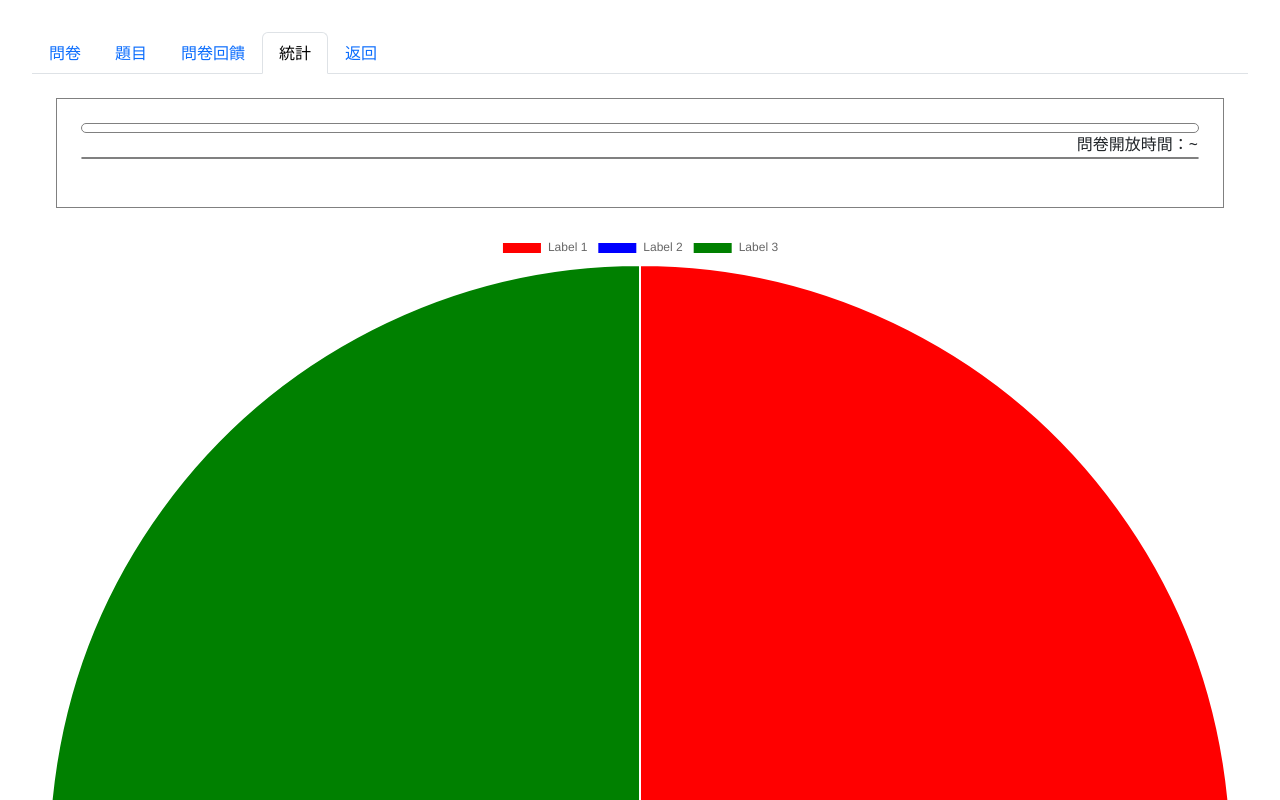
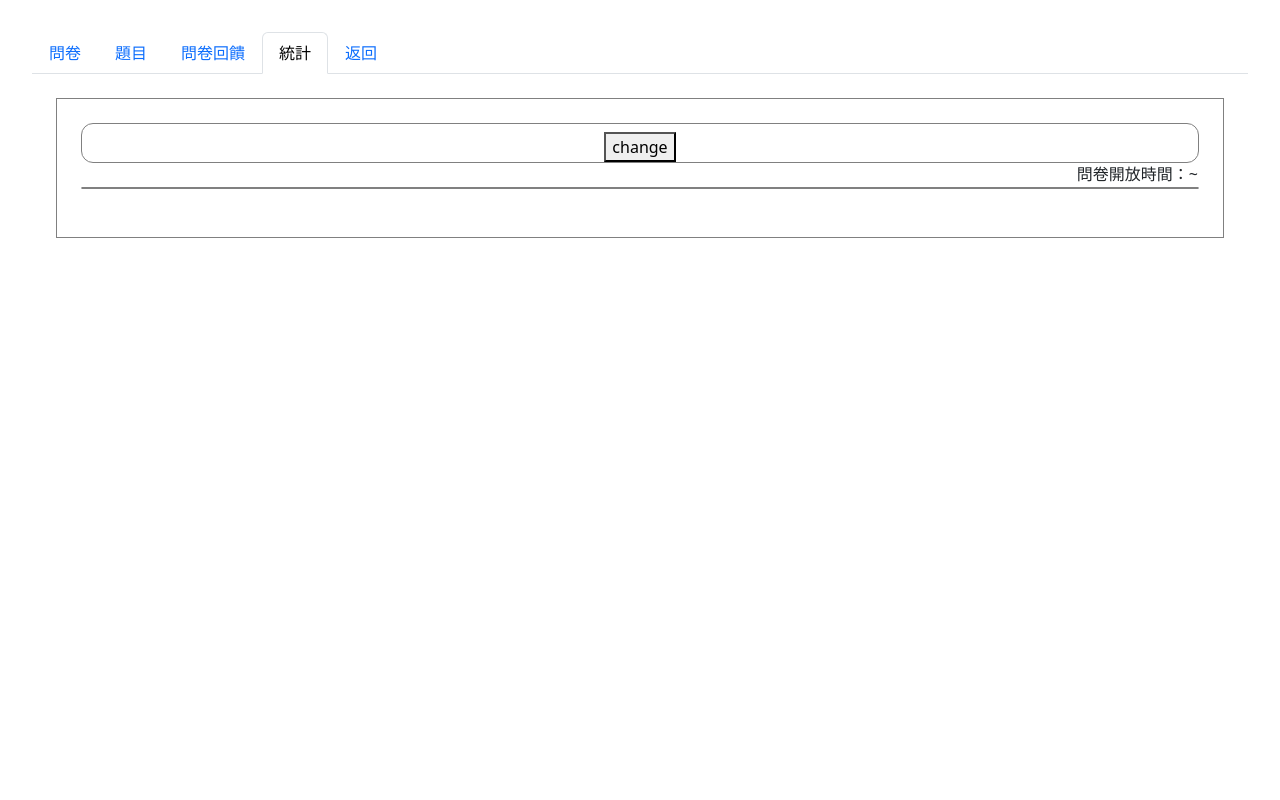
Before and after one commit to Shirolin1218/questionnairVue, a Vue app: page /manage in a window 1280 px wide. Both pictures are taken after a click on the link "統計". Shown: the top 800 px of the page. Built offline with nearby package versions, Linux system fonts and the light colour scheme.

Commit message:
統計資料完成

```diff
--- a/src/components/Statistic.vue
+++ b/src/components/Statistic.vue
@@ -1,7 +1,9 @@
+<script>
+import Chart from 'chart.js/auto';
 
-<script>
-import Chart from "chart.js/auto";
+
 export default {
+
     props: ["isExist", "isActive", "isEnd", "questionnaire"],
     data() {
         return {
@@ -15,46 +17,99 @@ export default {
             reportTime: "",
             reportData: [],
             reporterCount: 0,
+            statisticType: "text",
         }
     },
     methods: {
-        createPieChart() {
-            const pieChartCanvas = this.$refs.pieChartCanvas;
-            const pieChart = new Chart(pieChartCanvas, {
-                type: 'pie',
-                data: {
-                    labels: ['Label 1', 'Label 2', 'Label 3'],
-                    datasets: [{
-                        data: [30, 40, 30],
-                        backgroundColor: ['red', 'blue', 'green'],
-                    }],
-                },
-            });
-        },
-        createBarChart() {
-            const barChartCanvas = this.$refs.barChartCanvas;
-            const barChart = new Chart(barChartCanvas, {
-                type: 'bar',
-                data: {
-                    labels: ['Label 1', 'Label 2', 'Label 3'],
-                    datasets: [{
-                        label: 'Dataset 1',
-                        data: [10, 20, 30],
-                        backgroundColor: 'blue',
-                    }],
-                },
-                options: {
-                    scales: {
-                        y: {
-                            beginAtZero: true,
+
+        changeChart() {
+            if (this.statisticType === "text") {
+                this.statisticType = "pie";
+                this.questionList.forEach((question, index) => {
+                    const canvas = document.getElementById('chartPie' + index)
+                    const chartInstance = Chart.getChart(canvas); // 取得原本的圖表實例
+                    if (chartInstance) {
+                        chartInstance.destroy(); // 移除原本的圖表
+                    }
+                    // 創建圖表
+                    new Chart(canvas, {
+                        type: 'pie',
+                        data: {
+                            labels: question.optionList.map(option => option.optionName),
+                            datasets: [
+                                {
+                                    label: 'Data',
+                                    data: question.optionList.map(option => {
+                                        return this.reportData.filter(report => {
+                                            return report.option.optionId === option.optionId
+                                        }).length
+                                    }),
+                                    backgroundColor: ['rgba(75, 192, 192, 0.2)', 'rgba(255, 99, 132, 0.2)', 'rgba(54, 162, 235, 0.2)', 'rgba(255, 206, 86, 0.2)'],
+                                    borderColor: ['rgba(75, 192, 192, 1)', 'rgba(255, 99, 132, 1)', 'rgba(54, 162, 235, 1)', 'rgba(255, 206, 86, 1)'],
+                                    borderWidth: 1,
+                                    borderWidth: 1,
+                                },
+                            ],
                         },
-                    },
-                },
-            });
+                        options: {
+                            responsive: true,
+                            maintainAspectRatio: false,
+                            aspectRatio: 1
+                        }
+                    });
+                })
+                return;
+            }
+            if (this.statisticType === "pie") {
+                this.statisticType = "bar";
+                this.questionList.forEach((question, index) => {
+                    const canvas = document.getElementById('chart' + index)
+                    const chartInstance = Chart.getChart(canvas); // 取得原本的圖表實例
+                    if (chartInstance) {
+                        chartInstance.destroy(); // 移除原本的圖表
+                    }
+                    // 創建圖表
+                    new Chart(canvas, {
+                        type: 'bar',
+                        data: {
+                            labels: question.optionList.map(option => option.optionName),
+                            datasets: [
+                                {
+                                    label: '回答數',
+                                    data: question.optionList.map(option => {
+                                        return this.reportData.filter(report => {
+                                            return report.option.optionId === option.optionId
+                                        }).length
+                                    }),
+                                    backgroundColor: ['rgba(75, 192, 192, 0.2)', 'rgba(255, 99, 132, 0.2)', 'rgba(54, 162, 235, 0.2)', 'rgba(255, 206, 86, 0.2)'],
+                                    borderColor: ['rgba(75, 192, 192, 1)', 'rgba(255, 99, 132, 1)', 'rgba(54, 162, 235, 1)', 'rgba(255, 206, 86, 1)'],
+                                    borderWidth: 1,
+                                },
+                            ],
+                        },
+                        options: {
+                            indexAxis: 'y', // 設置為 'y' 以生成水平條形圖
+                            scales: {
+                                x: {
+                                    beginAtZero: true
+                                },
+                                y: {
+                                    beginAtZero: true
+                                }
+                            }
+                        },
+                    });
+                })
+                return;
+            }
+            if (this.statisticType === "bar") {
+                this.statisticType = "text";
+                return;
+            }
         },
 
     },
-    beforeMount() {
+    created() {
         const sessionQuestionData = sessionStorage.getItem("questionData");
         if (sessionQuestionData) {
             this.questionList = JSON.parse(sessionQuestionData);
@@ -64,7 +119,7 @@ export default {
             this.reportData = JSON.parse(sessionReportData);
         }
     },
-    mounted() {
+    beforeMount() {
         this.questionList = this.questionList.map(question => {
             return fetch("http://localhost:8080/findByQuestions", {
                 method: "POST",
@@ -89,38 +144,21 @@ export default {
         Promise.all(this.questionList).then(updatedQuestions => {
             this.questionList = updatedQuestions;
             console.log(this.questionList);
-            if (sessionStorage.getItem("reportList") && this.readOnly) {
-                const reportList = JSON.parse(sessionStorage.getItem("reportList"));
 
-                console.log(reportList);
-                // 將報告列表放入對應的欄位
-                reportList.forEach(report => {
-                    const questionIndex = this.questionList.findIndex(question => question.questionId === report.question.questionId);
-                    if (questionIndex !== -1) {
-                        const optionIndex = this.questionList[questionIndex].optionList.findIndex(option => option.optionId === report.option.optionId);
-                        if (optionIndex !== -1) {
-                            if (this.questionList[questionIndex].type === 'single') {
-                                this.questionList[questionIndex].selectedOption = report.option.optionId;
-                            } else if (this.questionList[questionIndex].type === 'multiple') {
-                                this.questionList[questionIndex].selectedOption[optionIndex] = true;
-                            }
-                        }
-                    }
-                });
-            }
             if (sessionStorage.getItem("reporterData")) {
                 const reporter = JSON.parse(sessionStorage.getItem("reporterData"))
                 this.reporterCount = reporter.dataCount;
             }
         });
-        this.createPieChart();
-        this.createBarChart();
+
     },
+
+
 
 }
 </script>
 <template>
-    <div class="write">
+    <div class="statistic">
         <div class="questionnaire-area">
             <div class="title">
                 <h2>{{ questionnaire.title }}</h2>
@@ -128,17 +166,18 @@ export default {
             <div class="description">
                 <h4>{{ questionnaire.description }}</h4>
             </div>
+            <button type="button" @click="changeChart">change</button>
             <div class="time">
                 <p>問卷開放時間：{{ questionnaire.startDate }}~{{ questionnaire.endDate }}</p>
             </div>
         </div>
 
         <div class="question-area">
-            <div v-for="(question, index) in questionList" :key="index">
+            <div v-for="(question, index) in questionList" :key="index" class="question">
                 <ul>
                     <li v-if="question.required">{{ index + 1 }}、{{ question.title }} (必填)</li>
                     <li v-else>{{ index + 1 }}、{{ question.title }} (選填)</li>
-                    <p v-for="option in question.optionList" style="margin: 12px;">
+                    <p v-for="option in question.optionList" style="margin: 12px;" v-show="statisticType === 'text'">
                         {{ option.optionName }}：
                         {{ ((reportData.filter(report => {
                             return report.option.optionId === option.optionId
@@ -146,6 +185,10 @@ export default {
                             return report.question.questionId === question.questionId
                         }).length) * 100).toFixed(2) + '%' }}
                     </p>
+                    <canvas :id="'chart' + index" style="width: 128px; max-height: 256px;"
+                        v-show="statisticType === 'bar'"></canvas>
+                    <canvas :id="'chartPie' + index" style="width: 128px; max-height: 256px;"
+                        v-show="statisticType === 'pie'"></canvas>
                 </ul>
             </div>
         </div>
@@ -153,14 +196,14 @@ export default {
             <!-- <button type="button" class="btn btn-secondary" @click="cancel">返回</button> -->
         </div>
     </div>
-    <canvas ref="pieChartCanvas"></canvas>
-    <canvas ref="barChartCanvas"></canvas>
 </template>
 <style lang="scss" scoped>
-.write {
+.statistic {
     margin: 24px;
     border: 1px solid gray;
-    min-width: min-content;
+    max-width: 100vw;
+
+
 
 
     .questionnaire-area {
@@ -182,6 +225,7 @@ export default {
         border: 1px solid gray;
         border-radius: 12px;
         min-width: min-content;
+
     }
 
     .btn-area {
```
